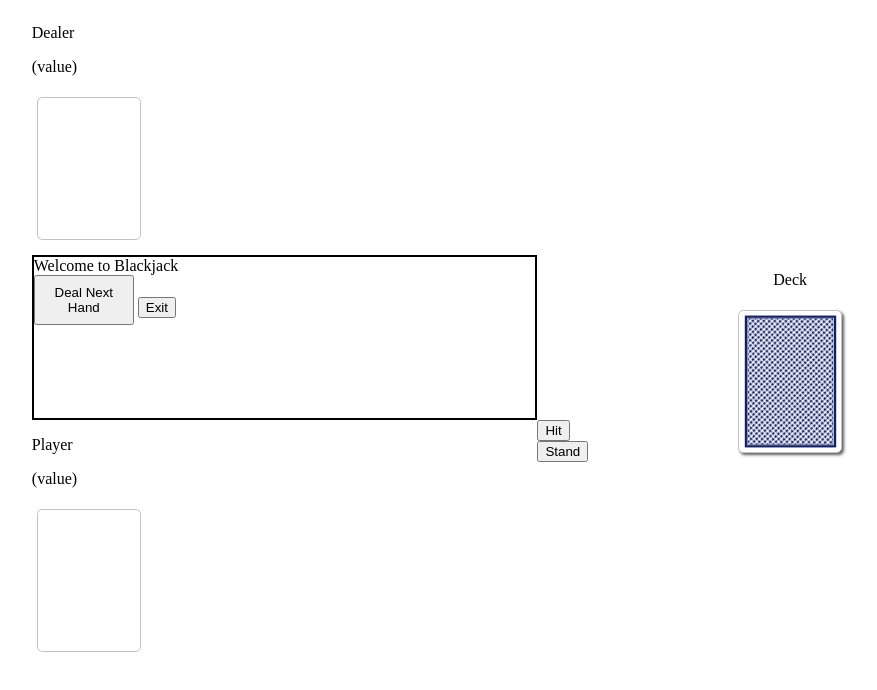
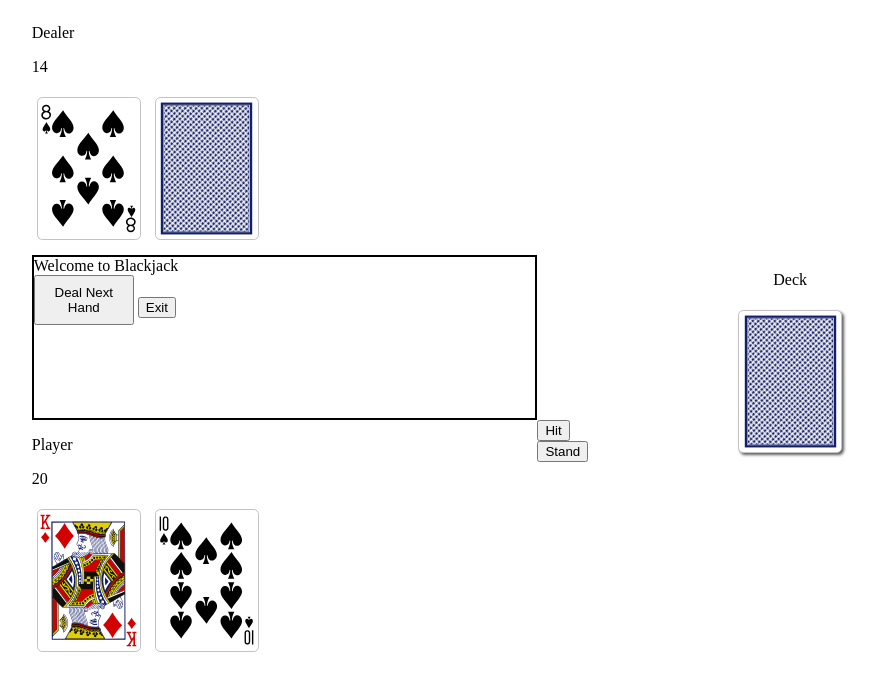
Before and after one commit to bnagle22/blackjack, a plain HTML site: page index.html in a window 1280 px wide. Both pictures are taken after a click on the button "Deal Next Hand". Shown: the whole page, without its empty margins (229-1106 px from the left). Drawn offline with Linux system fonts and the light colour scheme.

Commit message:
display initial cards

```diff
--- a/index.html
+++ b/index.html
@@ -18,13 +18,15 @@
   </div>
   <div id="dealer-hand">
     <p>Dealer</p>
-    <p id="dCardValue">(value)</p>
-    <div id="d-hand" class="card large"></div>
+    <p id="d-card-value">(value)</p>
+    <div id="d-card1" class="card large"></div>
+    <div id="d-card2" class="card large"></div>
   </div>
   <div id="player-hand">
     <p>Player</p>
-    <p id="pCardValue">(value)</p>
-    <div id="p-hand" class="card large"></div>
+    <p id="p-card-value">(value)</p>
+    <div id="p-card1" class="card large"></div>
+    <div id="p-card2" class="card large"></div>
   </div>
   <div id="deck">
     <p>Deck</p>
--- a/js/app.js
+++ b/js/app.js
@@ -11,9 +11,13 @@ let dHandValue = 0
 
 /*--------------------- Cached Element References -*/
 
-let pHandEl = document.getElementById('p-hand')
-let dHandEl = document.getElementById('d-hand')
+let pCard1 = document.getElementById('p-card1')
+let pCard2 = document.getElementById('p-card2')
+let dCard1 = document.getElementById('d-card1')
+let dCard2 = document.getElementById('d-card2')
 let mainMsg = document.getElementById('main-msg')
+let displayPValue = document.getElementById('p-card-value')
+let displayDValue = document.getElementById('d-card-value')
 
 /*--------------------- Event Listeners -----------*/
 
@@ -30,59 +34,86 @@ function init() {
   dHand = []
   pHandValue = 0
   dHandValue = 0
-  deal(pHand)
-  pHandValue += getHandValue(pHand)
-  deal(dHand)
-  dHandValue += getHandValue(dHand)
-  deal(pHand)
-  pHandValue += getHandValue(pHand)
-  deal(dHand)
-  dHandValue += getHandValue(dHand)
+  pCard1.className = "card large"
+  pCard2.className = "card large"
+  dCard1.className = "card large"
+  dCard2.className = "card large"
+  firstDeal()
+}
+
+function firstDeal() {
+  pCard1.classList.add(pDeal())
+  dCard1.classList.add(dDeal())
+  pCard2.classList.add(pDeal())
+  dCard2.classList.add(dDeal())
+  dCard2.classList.add('back-blue')
   console.log(pHand)
   console.log(dHand)
-  console.log(pHandValue)
-  console.log(dHandValue)
+  console.log('player', pHandValue)
+  console.log('dealer', dHandValue)
+  console.log(pCard1.classList)
 }
-
 // deal function chooses a random card
 // from the deck, removes it from the
 // deck, and adds it to a player's hand
-function deal(hand) {
+// function deal(hand) {
+//   let randIdx = Math.floor(Math.random() * deck.length)
+//   let cardPicked = deck.splice(randIdx, 1)
+//   hand.push(cardPicked)
+  // if(hand === 'pHand') {
+  //   pRender(cardPicked)
+  // } else if(hand === 'dHand') {
+  //   dRender(cardPicked)
+  // }
+// }
+
+function pDeal() {
   let randIdx = Math.floor(Math.random() * deck.length)
   let cardPicked = deck.splice(randIdx, 1)
-  hand.push(cardPicked)
-  if(hand === 'pHand') {
-    pRender(cardPicked)
-  } else if(hand === 'dHand') {
-    dRender(cardPicked)
-  }
+  pHand.push(cardPicked)
+  pHandValue += getHandValue(pHand)
+  displayPValue.innerText = pHandValue
+  return cardPicked
+}
+
+function dDeal() {
+  let randIdx = Math.floor(Math.random() * deck.length)
+  let cardPicked = deck.splice(randIdx, 1)
+  dHand.push(cardPicked)
+  dHandValue += getHandValue(dHand)
+  displayDValue.innerText = dHandValue
+  return cardPicked
 }
 
 // hit function adds a card to the player's hand
 function hit() {
-  deal(pHand)
-  pHandValue += getHandValue(pHand)
-  console.log(pHandValue)
-  if(pHandValue > 21) {
-    renderLose()
-  }
+  if(mainMsg.innerText === "Welcome to Blackjack"
+      && pHandValue > 0){
+    pDeal()
+    console.log('player', pHandValue)
+    if(pHandValue > 21) {
+      renderLose()
+    }
 }
-
+}
 // stand function checks the dealer's hand,
 // then hits if dealer has 16 or less.
 // If the dealer has 17 or more, the round
 // ends and the two hands are compared.
 function stand() {
+  if(mainMsg.innerText === "Welcome to Blackjack"
+      && dHandValue > 0){
   while(dHandValue <= 16) {
-    deal(dHand)
-    dHandValue += getHandValue(dHand)
-    console.log(dHandValue)
+    dDeal()
+    console.log('dealer', dHandValue)
   }
+  dCard2.classList.remove('back-blue')
   if(dHandValue > 21) {
     renderWin()
   } else {
     compareHands()
   }
+}
 }
 
 function compareHands() {
@@ -97,8 +128,10 @@ function compareHands() {
 
 
 function pRender(card) {
-  pHandEl.classList.remove('outline')
-  pHandEl.classList.add(card)
+  // console.log(pHandEl.classList)
+  // pHandEl.classList.remove('outline')
+  // pHandEl.classList.add(card)
+  // console.log(pHandEl.classList)
 }
 
 function dRender() {
@@ -114,7 +147,7 @@ function renderLose() {
 }
 
 function renderPush() {
-  mainMsg.innerText = "Push"
+  mainMsg.innerText = "Pushed"
 }
 
 function getHandValue(hand) {
```
Also changed, not shown: 1 other file.
